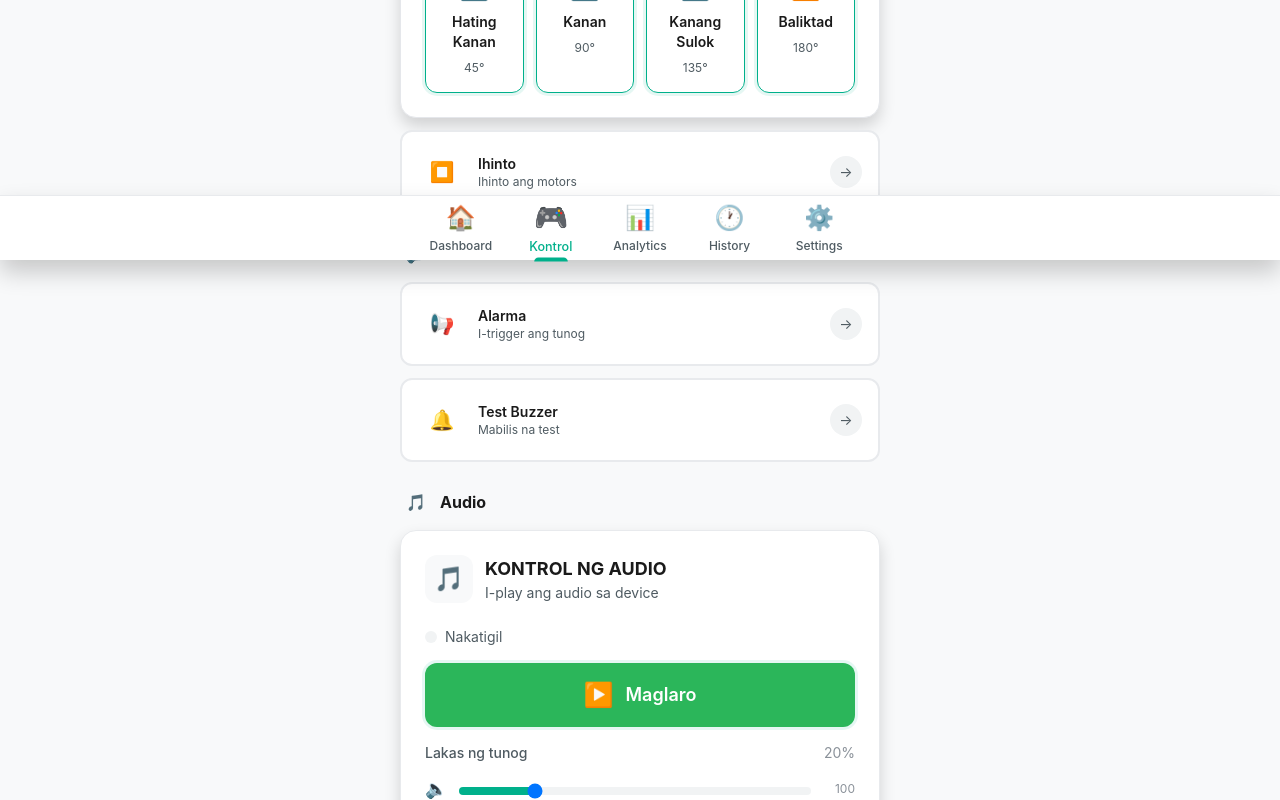
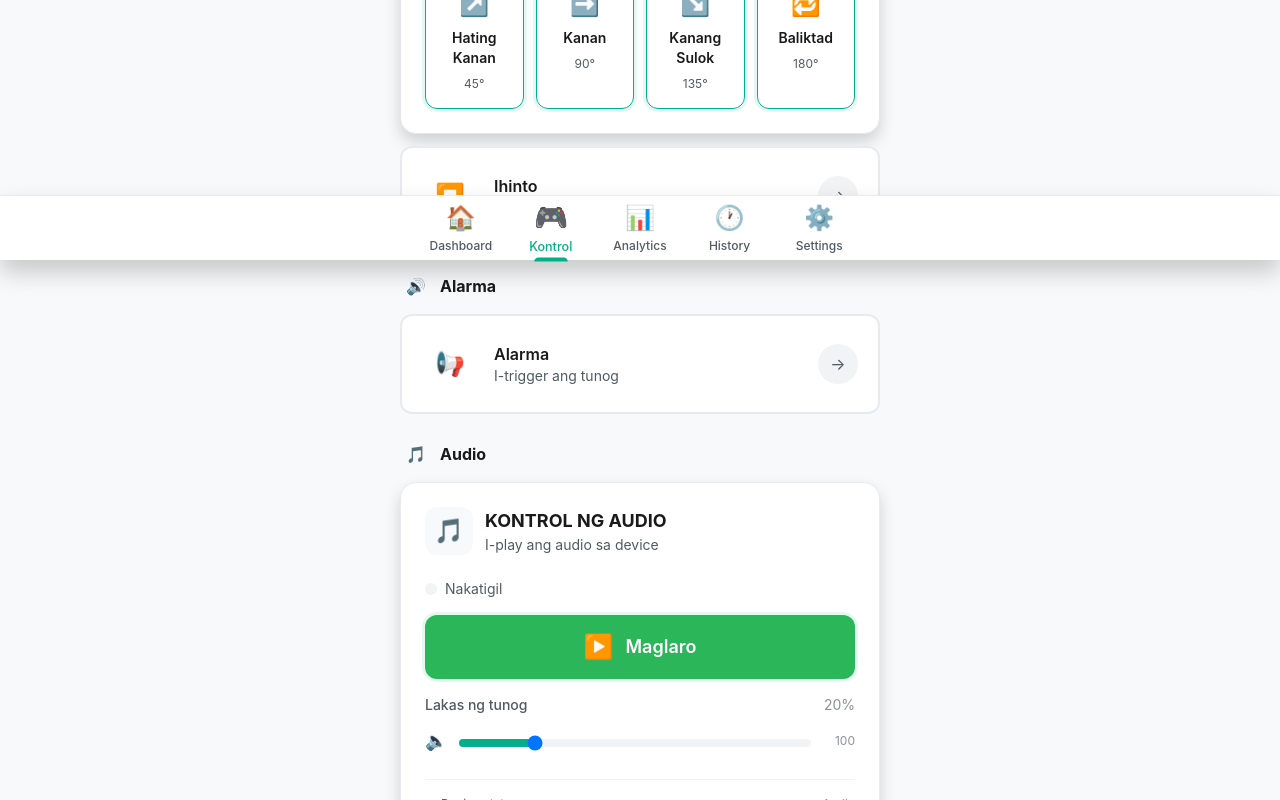
Before and after one commit to JohnCarlosSebuco/bantay-bot-cloud-imgbb, a React (Vite) app: page /controls in a window 1280 px wide. Shown: the part 540-1340 px from the top of the page. Built offline with nearby package versions, Linux system fonts and the light colour scheme.

Commit message:
enhance Controls page button readability
- Remove Test Buzzer button (no longer needed)
- Increase button padding, icon sizes, and text sizes
- Improve overall button readability and touch targets

```diff
--- a/src/pages/Controls.jsx
+++ b/src/pages/Controls.jsx
@@ -33,8 +33,6 @@ export default function Controls({ language }) {
       stopMovementDesc: 'Stop all motors',
       soundAlarm: 'Sound Alarm',
       soundAlarmDesc: 'Trigger audio alert',
-      testBuzzer: 'Test Buzzer',
-      testBuzzerDesc: 'Quick buzzer test',
       calibrateSensors: 'Calibrate',
       calibrateSensorsDesc: 'Recalibrate sensors',
       resetSystem: 'Reset',
@@ -62,8 +60,6 @@ export default function Controls({ language }) {
       stopMovementDesc: 'Ihinto ang motors',
       soundAlarm: 'Alarma',
       soundAlarmDesc: 'I-trigger ang tunog',
-      testBuzzer: 'Test Buzzer',
-      testBuzzerDesc: 'Mabilis na test',
       calibrateSensors: 'Calibrate',
       calibrateSensorsDesc: 'I-calibrate sensors',
       resetSystem: 'Reset',
@@ -94,7 +90,6 @@ export default function Controls({ language }) {
       MOVE_ARMS: t.moveArms,
       STOP_MOVEMENT: t.stopMovement,
       SOUND_ALARM: t.soundAlarm,
-      TEST_BUZZER: t.testBuzzer,
       RESET_SYSTEM: t.resetSystem,
       CALIBRATE_SENSORS: t.calibrateSensors
     };
@@ -117,9 +112,6 @@ export default function Controls({ language }) {
           break;
         case 'SOUND_ALARM':
           await CommandService.soundAlarm(CONFIG.DEVICE_ID);
-          break;
-        case 'TEST_BUZZER':
-          await CommandService.testBuzzer(CONFIG.DEVICE_ID);
           break;
         case 'RESET_SYSTEM':
           await CommandService.resetSystem(CONFIG.DEVICE_ID);
@@ -189,7 +181,7 @@ export default function Controls({ language }) {
       onClick={onClick}
       disabled={loading}
       className={`
-        relative w-full p-3 sm:p-4 rounded-xl border-2 transition-all duration-200 text-left
+        relative w-full p-4 sm:p-5 rounded-xl border-2 transition-all duration-200 text-left
         ${loading ? 'opacity-60 cursor-wait' : 'hover:shadow-md active:scale-[0.98] cursor-pointer'}
         ${danger
           ? 'bg-error/5 border-error/30 hover:bg-error/10 hover:border-error/50'
@@ -197,22 +189,22 @@ export default function Controls({ language }) {
         }
       `}
     >
-      <div className="flex items-center gap-2 sm:gap-3">
+      <div className="flex items-center gap-3 sm:gap-4">
         <div className={`
-          w-10 h-10 sm:w-12 sm:h-12 rounded-xl flex items-center justify-center text-lg sm:text-xl shrink-0
+          w-12 h-12 sm:w-14 sm:h-14 rounded-xl flex items-center justify-center text-xl sm:text-2xl shrink-0
           ${danger ? 'bg-error/20' : `bg-${color}/20`}
           ${loading ? 'animate-pulse' : ''}
         `}>
           {loading ? '⏳' : icon}
         </div>
         <div className="flex-1 min-w-0">
-          <div className={`font-semibold text-xs sm:text-sm ${danger ? 'text-error' : 'text-primary'}`}>
+          <div className={`font-semibold text-sm sm:text-base ${danger ? 'text-error' : 'text-primary'}`}>
             {title}
           </div>
-          <div className="text-[10px] sm:text-xs text-secondary truncate">{desc}</div>
+          <div className="text-xs sm:text-sm text-secondary truncate">{desc}</div>
         </div>
-        <div className={`w-6 h-6 sm:w-8 sm:h-8 rounded-full flex items-center justify-center ${danger ? 'bg-error/10' : 'bg-tertiary'}`}>
-          <span className="text-secondary text-xs sm:text-sm">→</span>
+        <div className={`w-8 h-8 sm:w-10 sm:h-10 rounded-full flex items-center justify-center ${danger ? 'bg-error/10' : 'bg-tertiary'}`}>
+          <span className="text-secondary text-sm sm:text-base">→</span>
         </div>
       </div>
     </button>
@@ -295,14 +287,6 @@ export default function Controls({ language }) {
               loading={loadingStates.SOUND_ALARM}
               color="error"
             />
-            <ControlBtn
-              icon="🔔"
-              title={t.testBuzzer}
-              desc={t.testBuzzerDesc}
-              onClick={() => executeCommand('TEST_BUZZER')}
-              loading={loadingStates.TEST_BUZZER}
-              color="warning"
-            />
           </div>
 
           {/* Audio Controls */}
```
